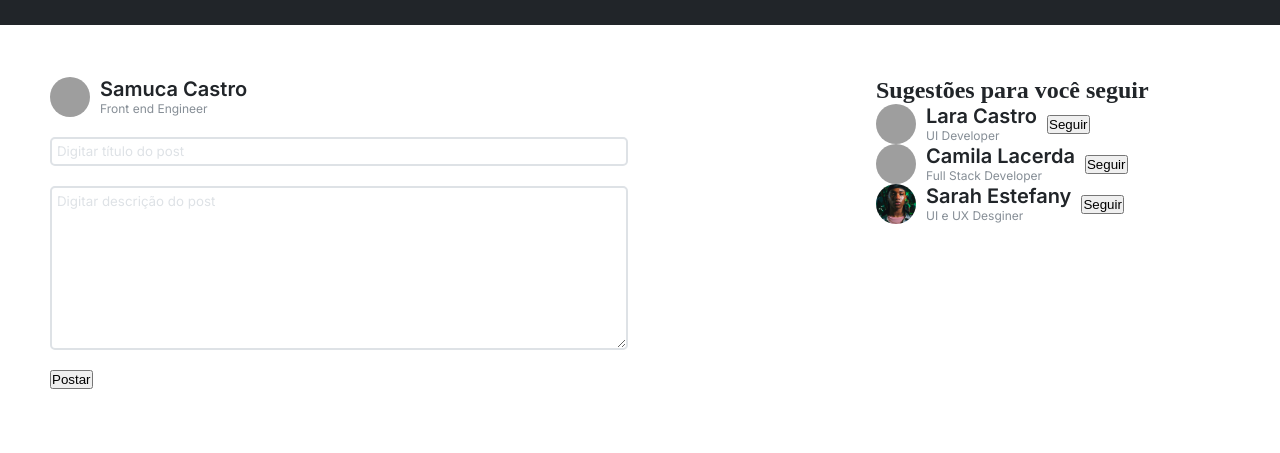
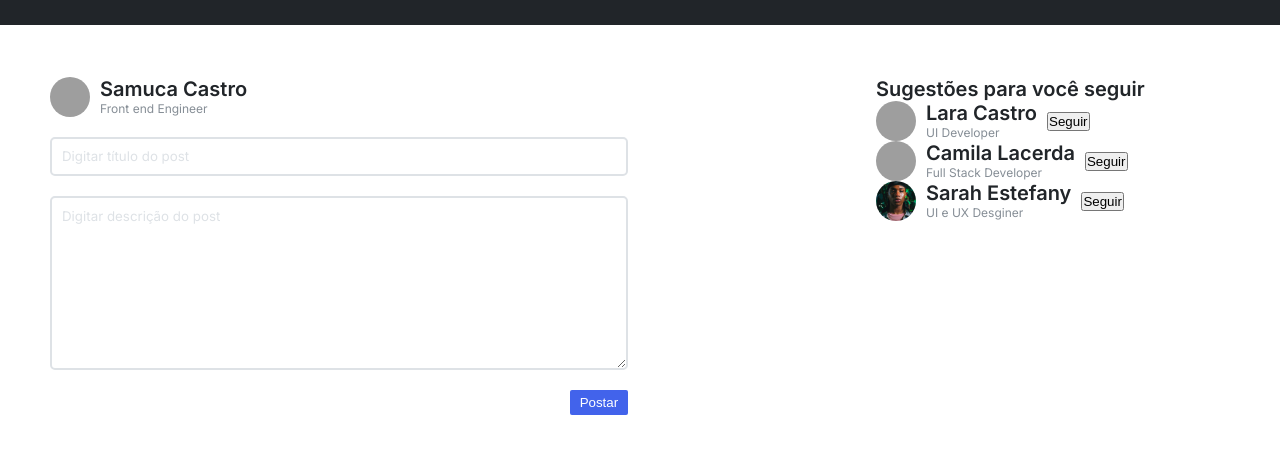
Before and after one commit to LeticiaHalana/Rede_social, a plain HTML site: page index.html in a window 1280 px wide. Shown: the part 81-534 px from the top of the page. Drawn offline with Linux system fonts and the light colour scheme; grey boxes are pictures that could not be loaded.

Commit message:
feat: finalização dos inputs

```diff
--- a/index.html
+++ b/index.html
@@ -31,22 +31,21 @@
                         <h2 class="title2">Samuca Castro</h2>
                         <h3 class="text3">Front end Engineer</h3>
                     </div>
-
                 </div>
 
                 <div class="comentarios">
                     <input class="input_text" type="text" placeholder="Digitar título do post">
-                    <textarea class="input_textarea" cols="30" rows="10" placeholder="Digitar descrição do post"></textarea>
-                    <div>
-                         <button type="submit">Postar</button>
+                    <textarea class="input_textarea" cols="30" rows="10"
+                        placeholder="Digitar descrição do post"></textarea>
+                    <div class="button">
+                        <button class="button_primary" type="submit">Postar</button>
                     </div>
-
                 </div>
 
             </section>
 
             <aside class="sugestao">
-                <h2>Sugestões para você seguir</h2>
+                <h2 class="title2">Sugestões para você seguir</h2>
 
                 <div class="usuario">
                     <img class="img" src="img/imagem2.jpg" alt="pessoa" width="40px" height="40px">
--- a/styles/globalStyles.css
+++ b/styles/globalStyles.css
@@ -75,15 +75,16 @@
 .input_textarea {
     border: 2px solid var(--gray4);
     background-color: transparent;
-    padding: 5px;
+    padding: 10px;
     border-radius: 5px;
 }
 
 .input_text:focus,
 .input_textarea:focus {
+    outline: none;
     border: 2px solid var(--brand-1);
-    background-color: transparent;
-    padding: 5px;
+
+
 }
 
 ::-webkit-input-placeholder {
@@ -99,6 +100,7 @@
     background-color: var(--brand-1);
     border: none;
     border-radius: 2px;
+    padding:  5px 10px;
     cursor: pointer;
 }
 
--- a/styles/main.css
+++ b/styles/main.css
@@ -41,3 +41,10 @@ h3{
     gap: 20px;
     margin-top: 20px;
 }
+
+.button{
+    display: flex;
+    flex-direction: row;
+    justify-content: flex-end;
+
+}
```
